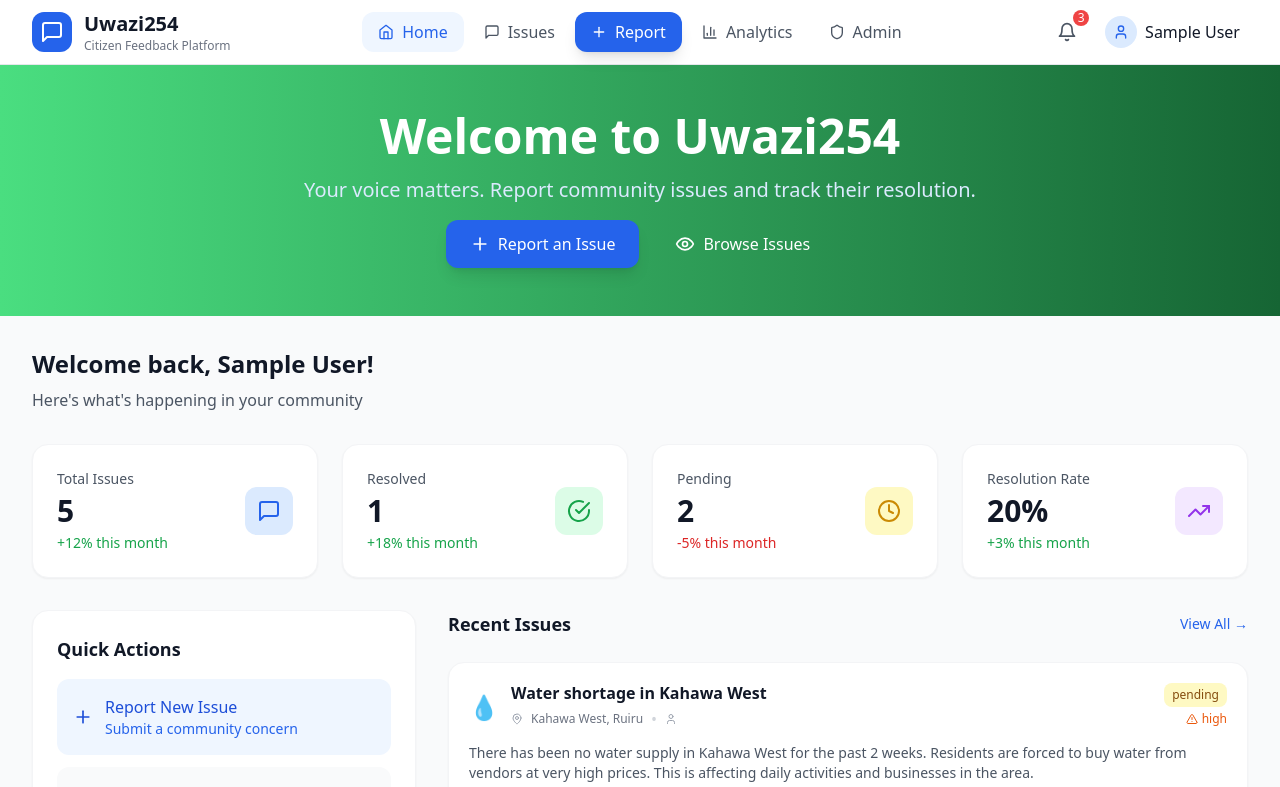
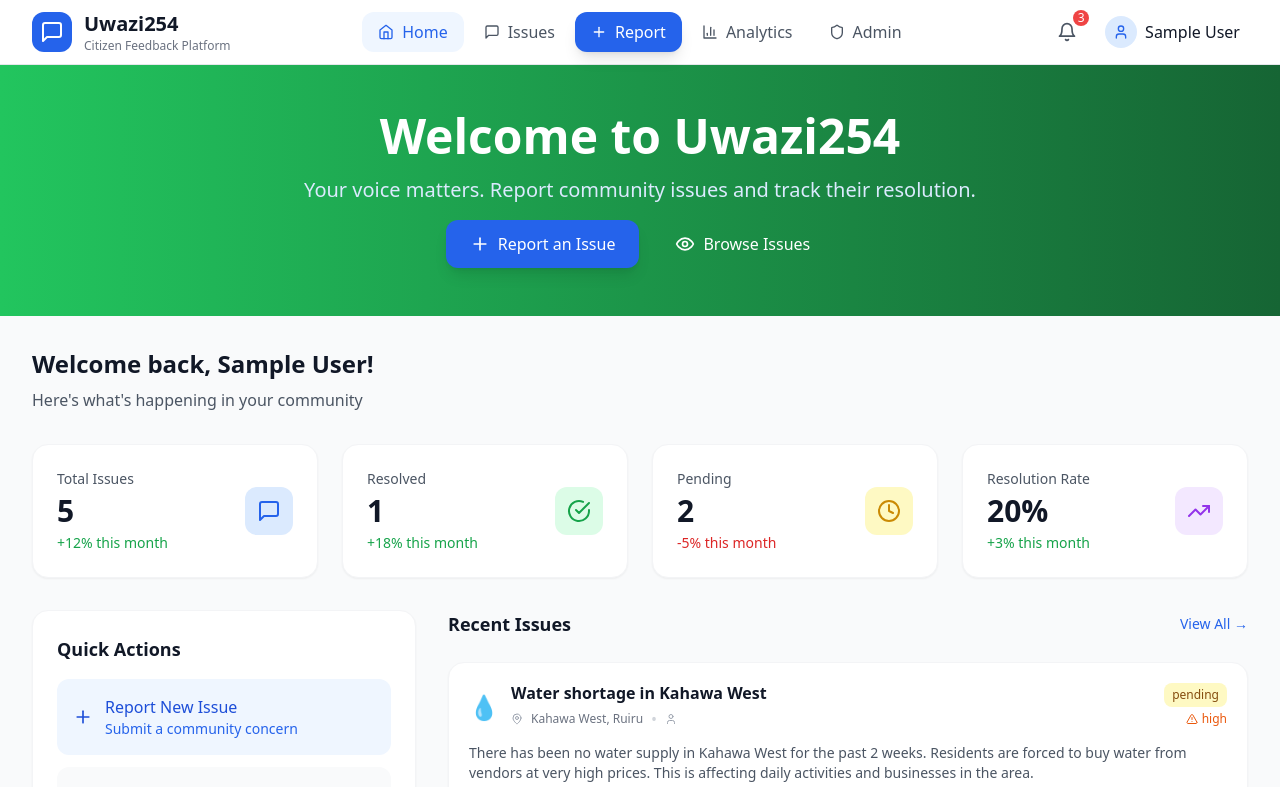
Before and after one commit to BrianKimeli/Uwazi254, a React (Vite) app in the folder frontend/: page / in a window 1280 px wide. Shown: the top 787 px of the page. Built offline with nearby package versions, Linux system fonts and the light colour scheme; sample sign-in values are in the browser's storage.

Commit message:
Improved hero section's ui by modifying color for sleek look

```diff
--- a/frontend/src/pages/HomePage.tsx
+++ b/frontend/src/pages/HomePage.tsx
@@ -35,7 +35,7 @@ const HomePage: React.FC = () => {
   return (
     <div className="min-h-screen bg-gray-50">
       {/* Hero Section */}
-      <div className="bg-gradient-to-r from-green-400 to-green-800 text-white">
+      <div className="bg-gradient-to-r from-green-500 to-green-800 text-white">
         <div className="max-w-7xl mx-auto px-4 py-8 sm:py-12">
           <div className="text-center space-y-4">
             <h1 className="text-3xl sm:text-4xl md:text-5xl font-bold">
```
